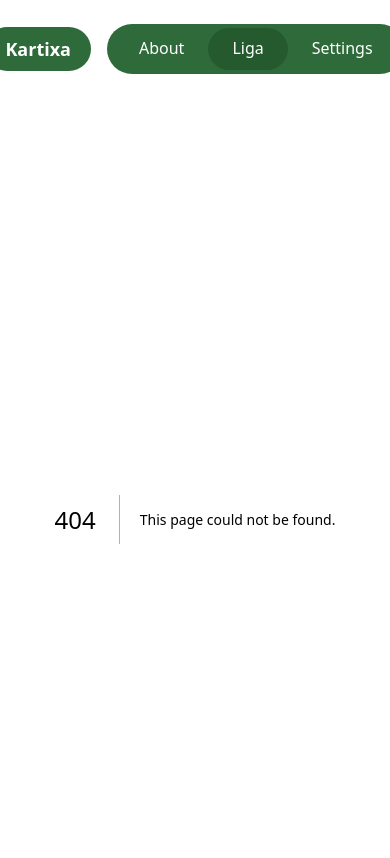
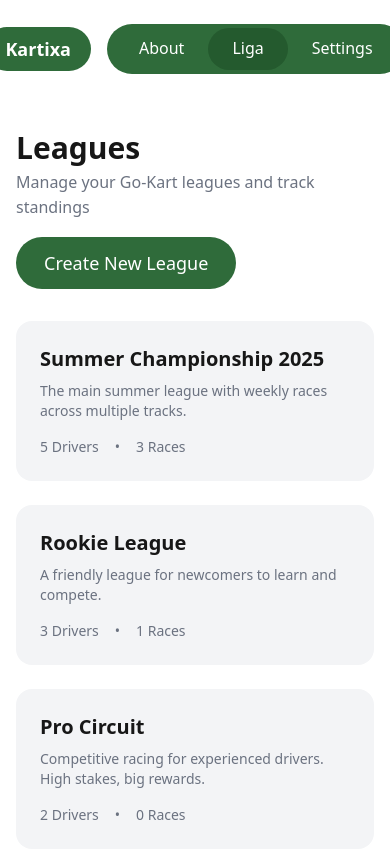
Before and after one commit to olisebz/kartixa, a Next.js app: page /liga in a window 390 px wide. Before the commit this address had no page. Shown: the top 858 px of the page. Built offline with nearby package versions, Linux system fonts and the light colour scheme.

Commit message:
feat(liga): add league overview page
- Display leagues as clickable cards
- Show driver count and race count per league
- Add 'Create New League' button
- Responsive grid layout (1-3 columns)

```diff
--- /dev/null
+++ b/src/app/liga/page.tsx
@@ -0,0 +1,57 @@
+import Link from "next/link";
+import Card, { CardTitle, CardDescription } from "@/components/Card";
+import Button from "@/components/Button";
+import { leagues } from "@/lib/mockData";
+import type { Metadata } from "next";
+
+export const metadata: Metadata = {
+  title: "Leagues - Kartixa",
+  description: "Browse and manage your Go-Kart leagues.",
+};
+
+export default function LigaPage() {
+  return (
+    <div className="py-8">
+      {/* Header */}
+      <div className="flex flex-col sm:flex-row sm:items-center sm:justify-between gap-4 mb-8">
+        <div>
+          <h1 className="text-3xl font-bold text-[var(--foreground)]">
+            Leagues
+          </h1>
+          <p className="text-[var(--color-muted)] mt-1">
+            Manage your Go-Kart leagues and track standings
+          </p>
+        </div>
+        <Link href="/liga/new">
+          <Button size="lg">Create New League</Button>
+        </Link>
+      </div>
+
+      {/* League Cards Grid */}
+      {leagues.length > 0 ? (
+        <div className="grid grid-cols-1 md:grid-cols-2 lg:grid-cols-3 gap-6">
+          {leagues.map((league) => (
+            <Card key={league.id} href={`/liga/${league.id}`}>
+              <CardTitle>{league.name}</CardTitle>
+              <CardDescription>{league.description}</CardDescription>
+              <div className="mt-4 flex items-center gap-4 text-sm text-[var(--color-muted)]">
+                <span>{league.drivers.length} Drivers</span>
+                <span>•</span>
+                <span>{league.races.length} Races</span>
+              </div>
+            </Card>
+          ))}
+        </div>
+      ) : (
+        <div className="text-center py-16">
+          <p className="text-[var(--color-muted)] text-lg mb-4">
+            No leagues yet. Create your first league to get started!
+          </p>
+          <Link href="/liga/new">
+            <Button>Create New League</Button>
+          </Link>
+        </div>
+      )}
+    </div>
+  );
+}
```
